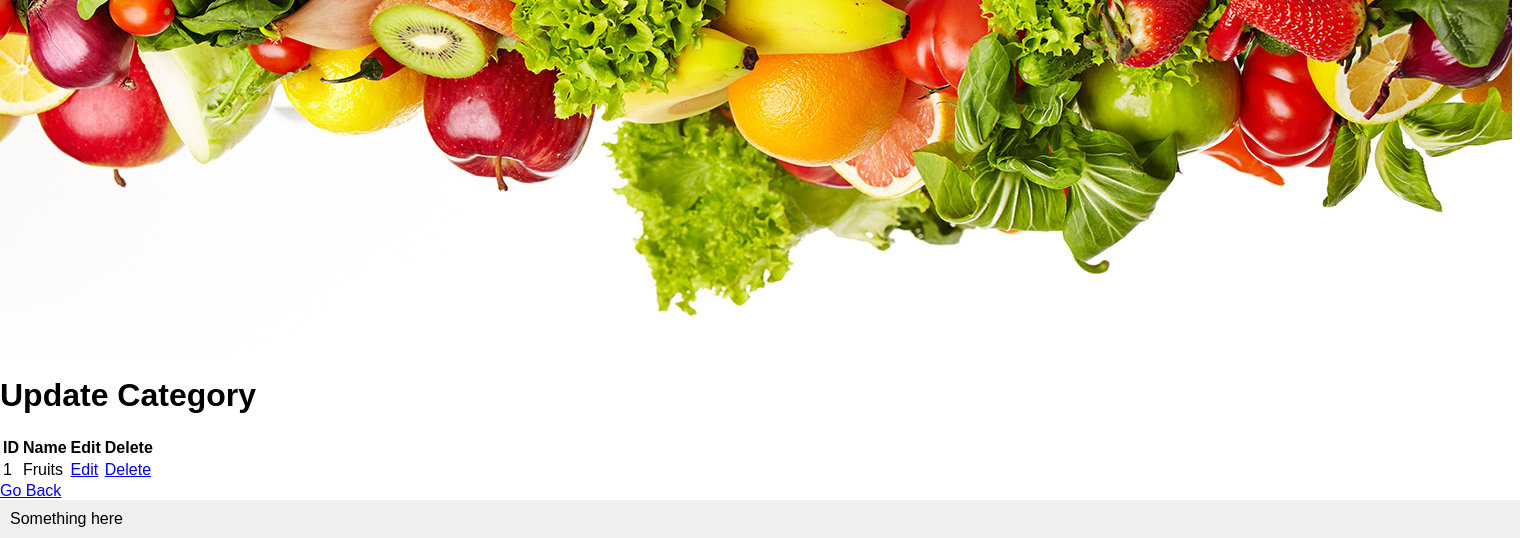
After one commit to PythThm/Agile-Development-Project, a Flask app: page /admin/category in a window 1520 px wide. The commit adds this page. Shown: the part 407-945 px from the top of the page. Run offline with Flask 3, Linux system fonts and the light colour scheme.

Commit message:
Add <Create>, <Read> Category functionalities for Admin

```diff
--- a/routes/admin.py
+++ b/routes/admin.py
@@ -1,5 +1,6 @@
 from flask import Blueprint, render_template
 from routes import api_orders
+from models import Category
 
 admin_bp = Blueprint("admin", __name__)
 
@@ -18,3 +19,9 @@ def stats():
     yearly = get_stats(api_orders.yearly, 'yearlysales')
     total = get_stats(api_orders.total, 'totalsales')
     return render_template('admin/stats.html', daily=daily, yearly=yearly, total=total)
+
+# Get All Categories
+@admin_bp.route('/category')
+def category():
+        categories = Category.query.all()
+        return render_template('admin/category.html', categories = categories)
--- a/templates/admin/additem.html
+++ b/templates/admin/additem.html
@@ -54,4 +54,5 @@
 
 
 </div>
+<a href="{{ url_for('admin.admin') }}">Go Back</a>
 {% endblock %}
--- /dev/null
+++ b/templates/admin/category.html
@@ -0,0 +1,32 @@
+{% extends "base.html" %}
+
+{% block content %}
+
+<h1>Update Category</h1>
+<div class="container">
+    <table class="table">
+        <thead>
+            <th>ID</th>
+            <th>Name</th>
+            <th>Edit</th>
+            <th>Delete</th>
+        </thead>
+        <tbody>
+            {% if categories %}
+            {% for category in categories %}
+            <tr>
+                <td>{{loop.index}}</td>
+                <td>{{category.name}}</td>
+                <td><a href="#">Edit</a></td>
+                <td><a href="#" onclick="return confirm('Are you sure to delete?')">Delete</a>
+                </td>
+
+
+            </tr>
+            {% endfor %}
+            {% endif %}
+        </tbody>
+    </table>
+</div>
+<a href="{{ url_for('admin.admin') }}">Go Back</a>
+{% endblock %}
--- a/templates/admin/dashboard.html
+++ b/templates/admin/dashboard.html
@@ -8,6 +8,7 @@
 
     <a href="{{ url_for('users.users') }}">Customers</a>
     <a href="{{ url_for('orders.orders') }}">Orders</a>
+    <a href="{{ url_for('admin.category') }}">Category</a>
     <a href="{{ url_for('products.additem') }}">Add Item</a>
     <a href="{{ url_for('products.addcategory') }}">Add Category</a>
     <a href="">Sales Statistics</a>
```
Also changed, not shown: data/store.db, routes/test.txt (deleted), 1 other file.
